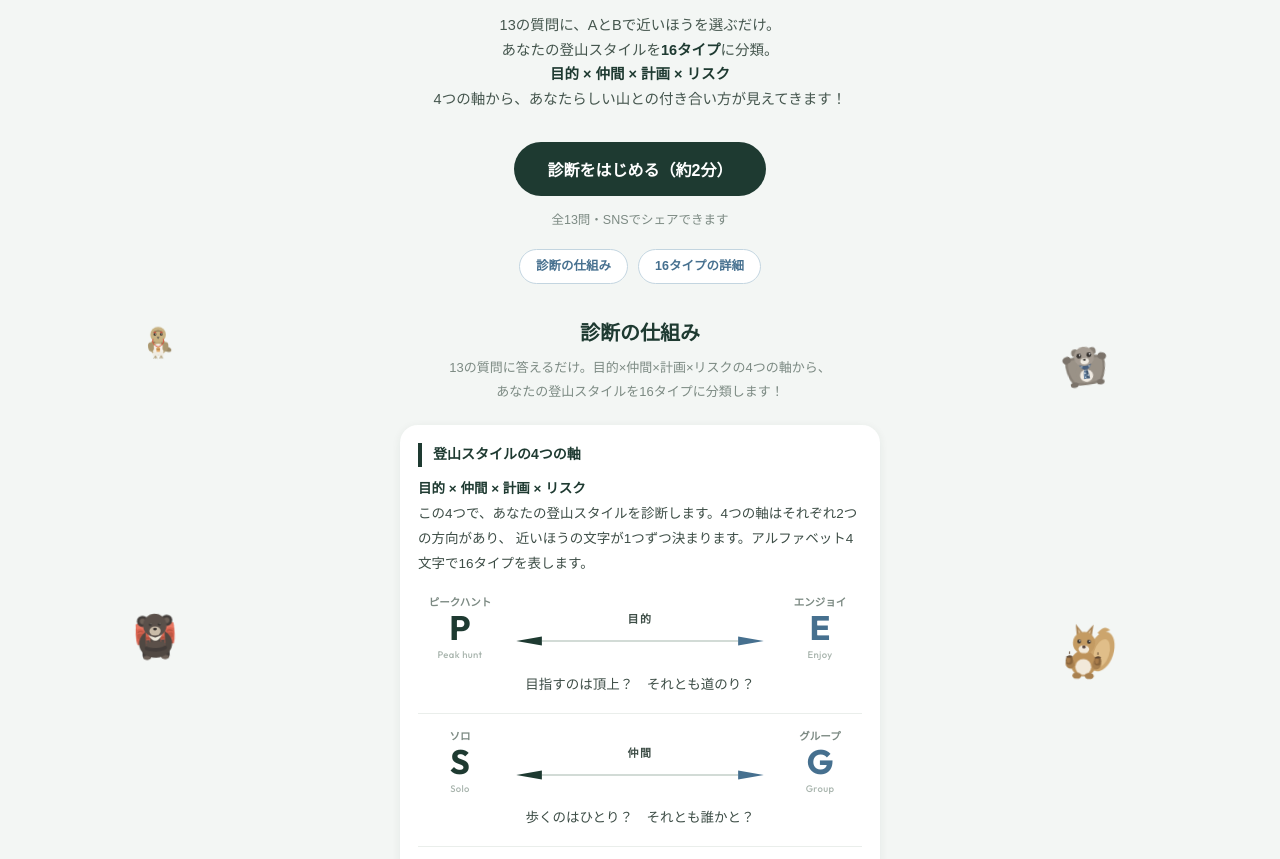
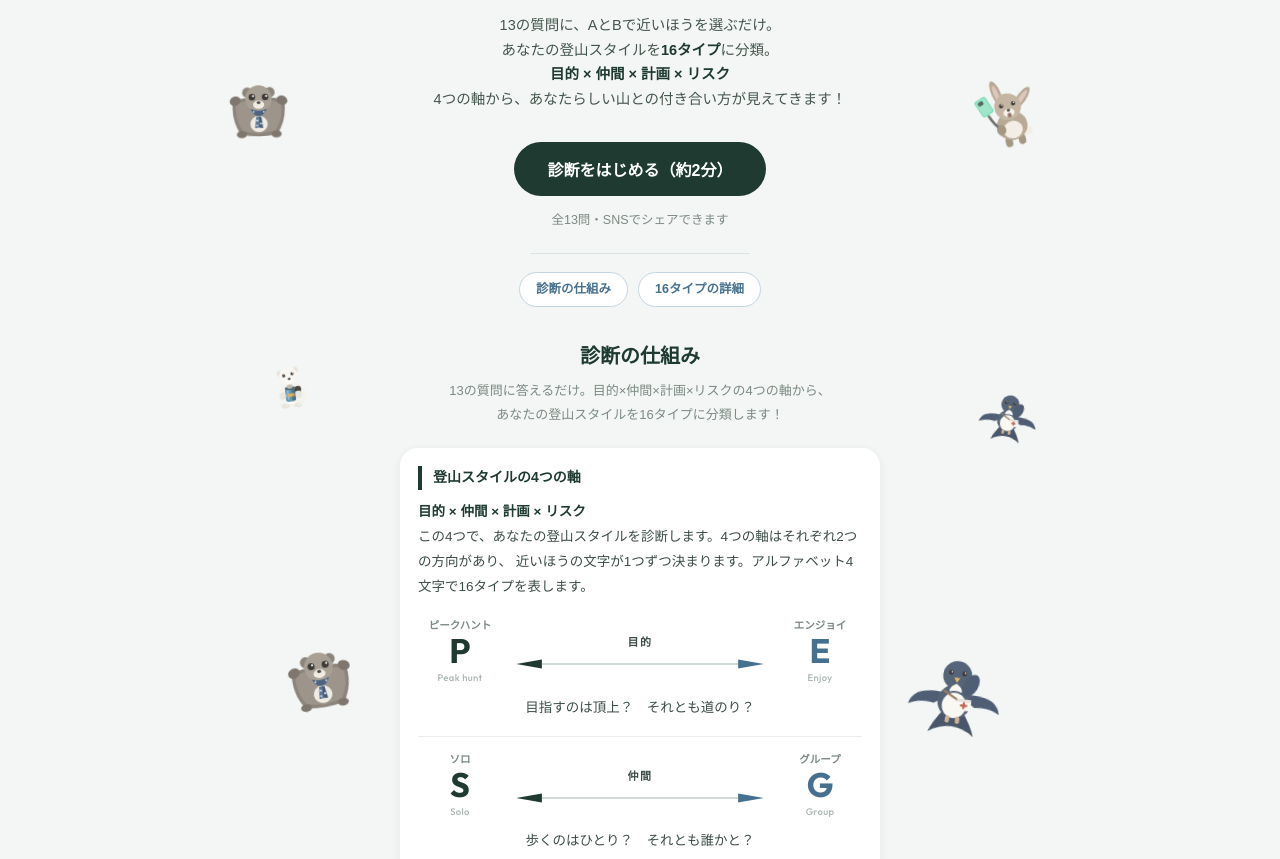
Before and after one commit to yama-state-of-mind/iroirotest, a plain HTML site: page index.html in a window 1280 px wide. Shown: the part 485-1344 px from the top of the page. Drawn offline with Linux system fonts and the light colour scheme; a web font is replaced by a local one.

Commit message:
Add files via upload

```diff
--- a/index.html
+++ b/index.html
@@ -61,8 +61,9 @@
       </p>
       <button class="btn btn-primary" id="btn-start">診断をはじめる（約2分）</button>
       <p class="hero-note">全<span id="note-count">14</span>問・SNSでシェアできます</p>
-      <p class="hero-link">
-        <a href="#about">診断の仕組み</a>
+      <hr class="hero-divider">
+      <p class="hero-link" id="hero-nav-links">
+        <a href="#about" id="link-about-from-hero">診断の仕組み</a>
         <a href="types.html?g=PS">16タイプの詳細</a>
       </p>
     </div>
--- a/script.js
+++ b/script.js
@@ -57,6 +57,11 @@ function showScreen(name) {
   Object.values(screens).forEach((s) => s.classList.remove("is-active"));
   screens[name].classList.add("is-active");
   window.scrollTo({ top: 0 });
+  // スクロールに連動して出るヘッダーは、画面が切り替わったら必ず一度隠す
+  // （スクロールイベントを待たずに確実に隠すための保険）
+  document.getElementById("scroll-header")?.classList.remove("show");
+  // 画面ごとに高さが変わるので、余白のキャラクターも位置を計算し直す
+  requestAnimationFrame(() => { if (typeof renderScatterChars === "function") renderScatterChars(); });
 }
 
 
@@ -265,48 +270,79 @@ function renderAboutSection() {
 }
 renderAboutSection();
 
-/* 両サイドの余白を埋める、ランダムに散らしたキャラクター（PC/タブレット幅でのみ見える）。
-   about全体の高さに合わせて個体数を決め、位置・大きさ・傾き・浮く速さをランダムにする */
+/* =========================================================
+   余白のキャラクター散らし（ページ全体・全画面共通）
+   コンテンツ幅の外側（左右の余白）に、ページの高さいっぱいに散らす。
+   全部try/catchで守り、万が一失敗しても他の機能に影響しないようにしてある。
+   ========================================================= */
 function renderScatterChars() {
-  const outer = document.getElementById("about-outer");
-  if (!outer) return;
-  outer.querySelectorAll(".about-scatter").forEach((el) => el.remove());
+  try {
+    if (window.innerWidth < 768) {
+      const old = document.getElementById("scatter-layer");
+      if (old) old.remove();
+      return;
+    }
+
+    let layer = document.getElementById("scatter-layer");
+    if (!layer) {
+      layer = document.createElement("div");
+      layer.id = "scatter-layer";
+      document.body.insertBefore(layer, document.body.firstChild);
+    }
+    layer.innerHTML = "";
+
+    // 今表示されている内容の実際の高さに合わせる（SPAの画面ごとに高さが違うため）
+    const activeScreen = document.querySelector(".screen.is-active");
+    const height = Math.max(
+      activeScreen ? activeScreen.scrollHeight : 0,
+      document.body.scrollHeight,
+      window.innerHeight
+    );
+    layer.style.height = height + "px";
+
+    // コンテンツの半幅の目安（index.htmlは480px幅、types.htmlは720px幅で中央寄せされているため）
+    const contentHalf = document.body.classList.contains("list-page-body") ? 360 : 240;
 
     const codes = Object.keys(TYPES);
     const pick = () => codes[Math.floor(Math.random() * codes.length)];
-  const height = outer.offsetHeight;
-  if (!height) return;
 
     ["left", "right"].forEach((side) => {
-    const wrap = document.createElement("div");
-    wrap.className = "about-scatter " + side;
-    wrap.style.height = height + "px";
-    const n = Math.max(3, Math.round(height / 260));
+      const n = Math.max(5, Math.round(height / 280));
       for (let i = 0; i < n; i++) {
-      const size = 46 + Math.random() * 26;
-      const top = (height / n) * i + Math.random() * 30;
-      const left = Math.random() * 30;
-      const rot = (Math.random() * 16 - 8).toFixed(1);
-      const dur = (3.6 + Math.random() * 1.6).toFixed(2);
-      const delay = (Math.random() * 2).toFixed(2);
+        const size = 60 + Math.random() * 46;               // 前回より大きめ
+        const top = (height / n) * i + Math.random() * 60;
+        const bandOffset = Math.random() * 90;               // 余白の中で内寄り〜外寄りにばらつかせる（左右の散らばり）
+        const edge = `calc(50% + ${contentHalf + 24 + bandOffset}px)`;
+        const rot = (Math.random() * 20 - 10).toFixed(1);
+        const dur = (3.2 + Math.random() * 2.2).toFixed(2);  // 動きにも幅を持たせる
+        const delay = (Math.random() * 3).toFixed(2);
         const el = document.createElement("div");
         el.className = "scatter-char";
-      el.style.cssText =
-        `top:${top}px; left:${left}px; width:${size}px; opacity:.88; ` +
-        `--sf-r:${rot}deg; --sf-d:${dur}s; animation-delay:${delay}s;`;
+        el.style.top = top + "px";
+        el.style.width = size + "px";
+        el.style.opacity = ".85";
+        el.style.setProperty("--sf-r", rot + "deg");
+        el.style.setProperty("--sf-d", dur + "s");
+        el.style.animationDelay = delay + "s";
+        if (side === "left") el.style.right = edge;
+        else el.style.left = edge;
         el.innerHTML = characterSVG(pick(), "char", true);
-      wrap.appendChild(el);
+        layer.appendChild(el);
       }
-    outer.appendChild(wrap);
     });
+  } catch (err) {
+    // 装飾のための機能なので、失敗しても他の動作を止めない
+    console.error("scatter render error", err);
+  }
 }
 renderScatterChars();
 
-let scatterResizeTimer = null;
-window.addEventListener("resize", () => {
-  clearTimeout(scatterResizeTimer);
-  scatterResizeTimer = setTimeout(renderScatterChars, 200);
-});
+let scatterUpdateTimer = null;
+function scheduleScatterUpdate() {
+  clearTimeout(scatterUpdateTimer);
+  scatterUpdateTimer = setTimeout(renderScatterChars, 200);
+}
+window.addEventListener("resize", scheduleScatterUpdate);
 
 /* =========================================================
    スクロール追従ヘッダー
@@ -399,6 +435,16 @@ if (linkAboutFromResult) {
     requestAnimationFrame(() => {
       document.getElementById("about")?.scrollIntoView({ behavior: "smooth", block: "start" });
     });
+  });
+}
+
+/* スタート画面本体から「診断の仕組み」を押したとき：
+   ページ内を滑らかにスクロール（同じページの中を移動している感覚が伝わるように） */
+const linkAboutFromHero = document.getElementById("link-about-from-hero");
+if (linkAboutFromHero) {
+  linkAboutFromHero.addEventListener("click", (e) => {
+    e.preventDefault();
+    document.getElementById("about")?.scrollIntoView({ behavior: "smooth", block: "start" });
   });
 }
 
--- a/style.css
+++ b/style.css
@@ -802,7 +802,7 @@ body {
   z-index: 60;
   display: flex;
   align-items: center;
-  gap: 10px;
+  justify-content: center;
   padding: 10px 16px;
   padding-top: max(10px, env(safe-area-inset-top));
   background: rgba(243, 246, 244, .92);
@@ -813,6 +813,8 @@ body {
 }
 .scroll-header.show { transform: translateY(0); }
 .sh-logo {
+  position: absolute;
+  left: 16px;
   display: flex;
   align-items: center;
   gap: 6px;
@@ -823,7 +825,6 @@ body {
 }
 .sh-logo svg { width: 22px; height: 22px; flex: none; }
 .sh-cta {
-  margin-left: auto;
   border: none;
   cursor: pointer;
   text-decoration: none;
@@ -930,6 +931,13 @@ body {
   justify-content: center;
   flex-wrap: nowrap;
   gap: 10px;
+}
+.hero-divider {
+  margin: 22px auto 0;
+  width: 100%;
+  max-width: 220px;
+  border: none;
+  border-top: 1px solid var(--line);
 }
 .result .hero-link { margin-top: 20px; }
 .hero-link a {
@@ -1965,37 +1973,35 @@ body {
 .about-lead h2 { font-size: 20px; font-weight: 900; }
 .about-lead p { font-size: 13px; color: var(--stone); margin-top: 6px; line-height: 1.8; }
 
-/* PC/タブレット幅：about全体（4軸・生息エリア・マトリクス）を1つの幅に統一。
-   広がった余白には、ランダムに配置したキャラクターを散らす（JSで生成） */
+/* PC/タブレット幅：about全体（4軸・生息エリア・マトリクス）を1つの幅に統一。 */
 .about-inner, #about-matrix-wrap {
   max-width: 480px;
   margin: 0 auto;
 }
 #about-matrix-wrap { margin-top: 8px; }
 
-#about-outer { position: relative; }
-.about-scatter { display: none; }
-@media (min-width: 768px) {
-  .about-scatter {
-    display: block;
+/* =========================================================
+   余白のキャラクター散らし（ページ全体・全画面共通）
+   body直下の全高レイヤーに、JSで動的に配置する
+   ========================================================= */
+#scatter-layer {
   position: absolute;
   top: 0;
-    width: 110px;
+  left: 0;
+  width: 100%;
   pointer-events: none;
-  }
-  .about-scatter.left { left: calc(50% - 480px - 40px); }
-  .about-scatter.right { right: calc(50% - 480px - 40px); }
+  z-index: 0;
+}
 .scatter-char {
   position: absolute;
   animation: scatterFloat var(--sf-d, 4.2s) ease-in-out infinite;
 }
 @keyframes scatterFloat {
   0%, 100% { transform: translateY(0) rotate(var(--sf-r, 0deg)); }
-    50%      { transform: translateY(-7px) rotate(var(--sf-r, 0deg)); }
+  50%      { transform: translateY(-10px) rotate(var(--sf-r, 0deg)); }
 }
 @media (prefers-reduced-motion: reduce) {
   .scatter-char { animation: none; }
-  }
 }
 
 /* マトリクスのキャラクターにふわふわ浮く動きを付ける（山クラスターと同じ言葉づかい） */
```
Also changed, not shown: types.html (+59 -0 lines). Lines whose indentation alone changed are shown as unchanged.
